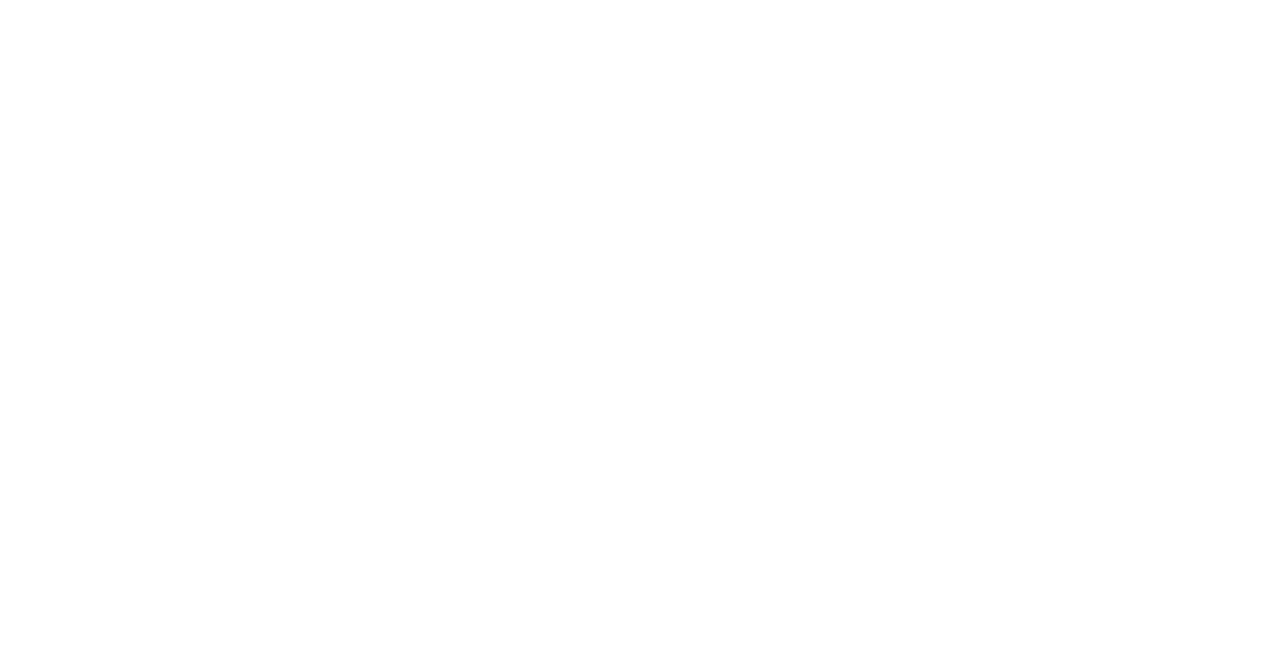
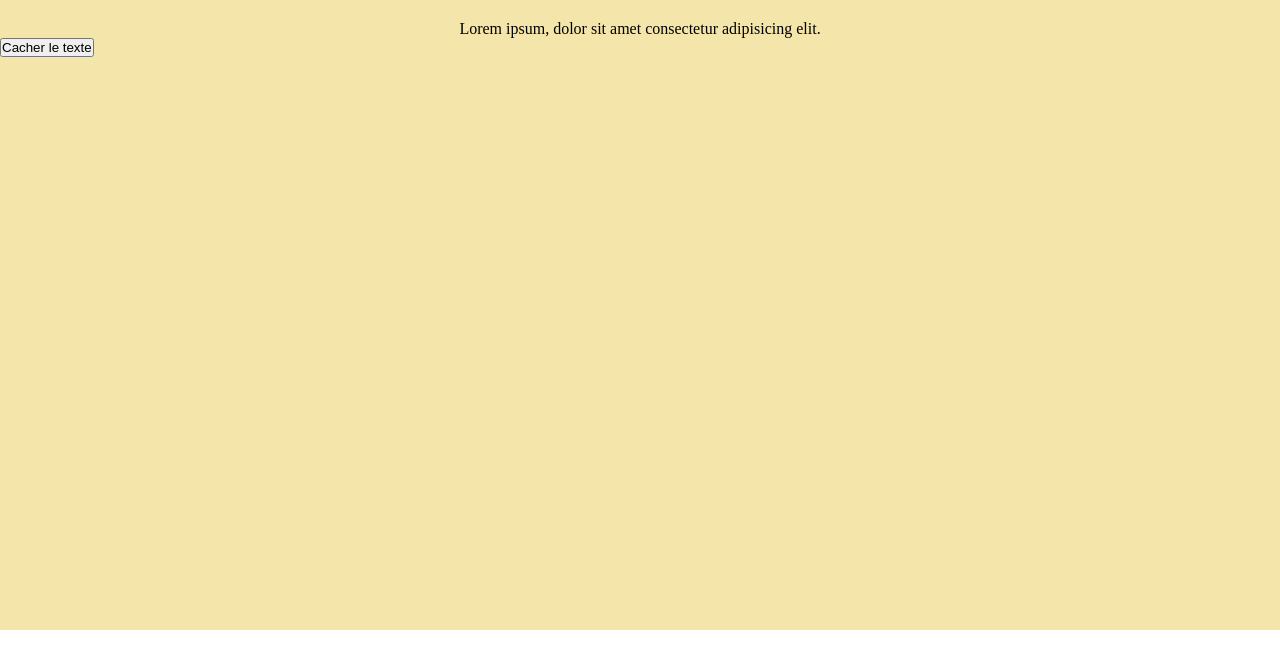
Before and after one commit to Heleneeeeeee/React-worstCelebrities-exercice, a React (Create React App) app: page /copyrightpage in a window 1280 px wide. Before the commit this address had no page. Shown: the top 668 px of the page. Built offline with nearby package versions, Linux system fonts and the light colour scheme.

Commit message:
Add State

```diff
--- a/src/App.js
+++ b/src/App.js
@@ -4,6 +4,7 @@ import CelebritiesPage from "./page/CelebritiesPage";
 import CelebrityDetailsPage from "./page/CelebrityDetailsPage"
 import RandomCelebrityPage from "./page/RandomCelebrityPage";
 import TvSpeakersPage from "./page/TvSpeakersPage";
+import CopyrightPage from "./page/CopyrightPage";
 
 
 const App = () => {
@@ -15,6 +16,7 @@ const App = () => {
         <Route path="/celebrity/:id/detailspage" element={<CelebrityDetailsPage />} />
         <Route path="/randompage" element={<RandomCelebrityPage />} />
         <Route path="/tvspeakerspage" element={<TvSpeakersPage />} />
+        <Route path="/copyrightpage" element={<CopyrightPage />} />
       </Routes>
     </BrowserRouter>
 
--- a/src/component/SpeakerCard.jsx
+++ b/src/component/SpeakerCard.jsx
@@ -2,7 +2,7 @@
 const SpeakerCard = ({tvSpeakerName}) => {
 
     return (
-        <article>
+        <article className="speakers">
             <h3>Ce bon vieux {tvSpeakerName}</h3>
             <p>BLA BLA BLA BLA</p>
         </article>
--- a/src/page/CelebrityDetailsPage.jsx
+++ b/src/page/CelebrityDetailsPage.jsx
@@ -17,6 +17,8 @@ const CelebritiesPage = () => {
         <>
         <Header />
         <main>
+            {celebrityfound ? (
+            <>
             <h2>Détail de cette célébrité</h2>
                 <article>
                     <div className="card">
@@ -26,6 +28,10 @@ const CelebritiesPage = () => {
                         <p>Article publié le {celebrityfound.publishedAt}</p>
                     </div>
                 </article>
+            </>
+            ) : (
+            <p> Célébrité non trouvée</p>
+            )}
         </main>
         <Footer />
         </>
--- /dev/null
+++ b/src/page/CopyrightPage.jsx
@@ -0,0 +1,32 @@
+import { useState } from "react"
+
+
+const CopyrightPage = () =>{
+    const [displayText, setDisplayText] = useState (true);
+    // Le "useState" permet de faire passer une variable avec un état depart et une fonction qui va modifier son état et le recharger
+
+    const handleButtonClick = () => {
+        setDisplayText (false)
+    };
+
+    return (
+        <main>
+            {displayText &&  <p>Lorem ipsum, dolor sit amet consectetur adipisicing elit.</p>}
+            <button onClick={handleButtonClick}>Cacher le texte</button>
+        </main>
+    )
+}
+
+export default CopyrightPage;
+
+
+
+
+// Explications de David:
+//Je modifie la valeur de displayText au click et recharger mon composant en conservant la valeur de displayText
+//useState permet de créer une variable dans une sorte de BDD pour composant
+//il prend en parametre une valeur par defaut pour cette variable
+//Au premier chargement du composant il utilise la valeur par défaut
+//mais aux changements suivant, il utilisera la valeur issue de
+// use state retourne 2 choses: la valuer de la variable displayText
+//et une fonction qui permet de modifier cette valeur et qui ent
--- a/src/page/HomePage.scss
+++ b/src/page/HomePage.scss
@@ -7,3 +7,8 @@
 h2,h3 {
     text-align: center;
 }
+
+.speakers {
+    display: flex;
+    flex-direction: column;
+}
--- a/src/page/TvSpeakersPage.jsx
+++ b/src/page/TvSpeakersPage.jsx
@@ -7,7 +7,7 @@ const TvSpeakersPage = () => {
     const shittyTvSpeakers = [
         "Laurent Ruquier", "Pascal Praud", "Cyril Hanouna", "Jean-Marc Morandini", "Marc-Olivier Fogiel"
     ];
-
+    console.log(shittyTvSpeakers)
     return (
         <>
         <Header pageTitle="tvspeakers"/>
```
